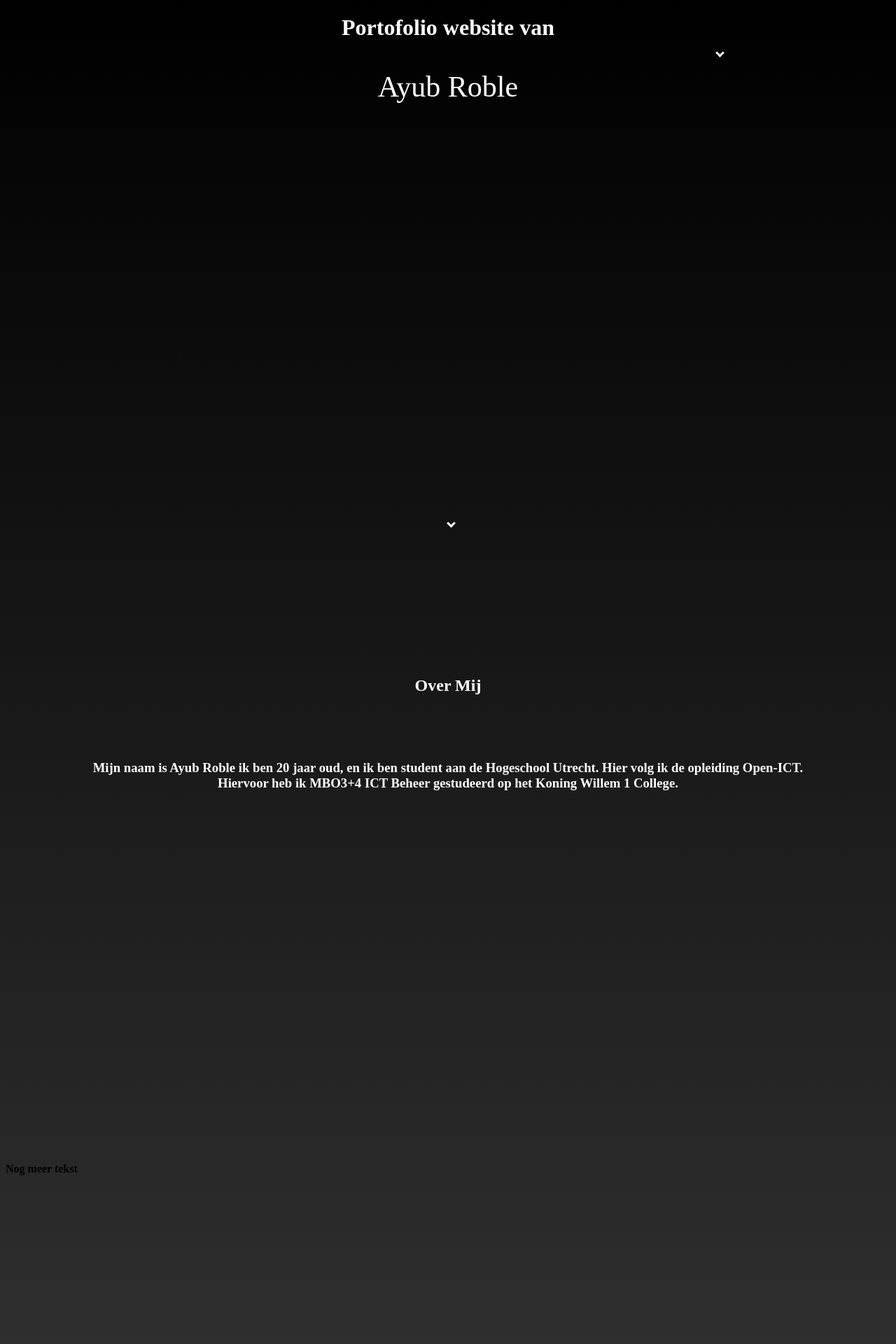
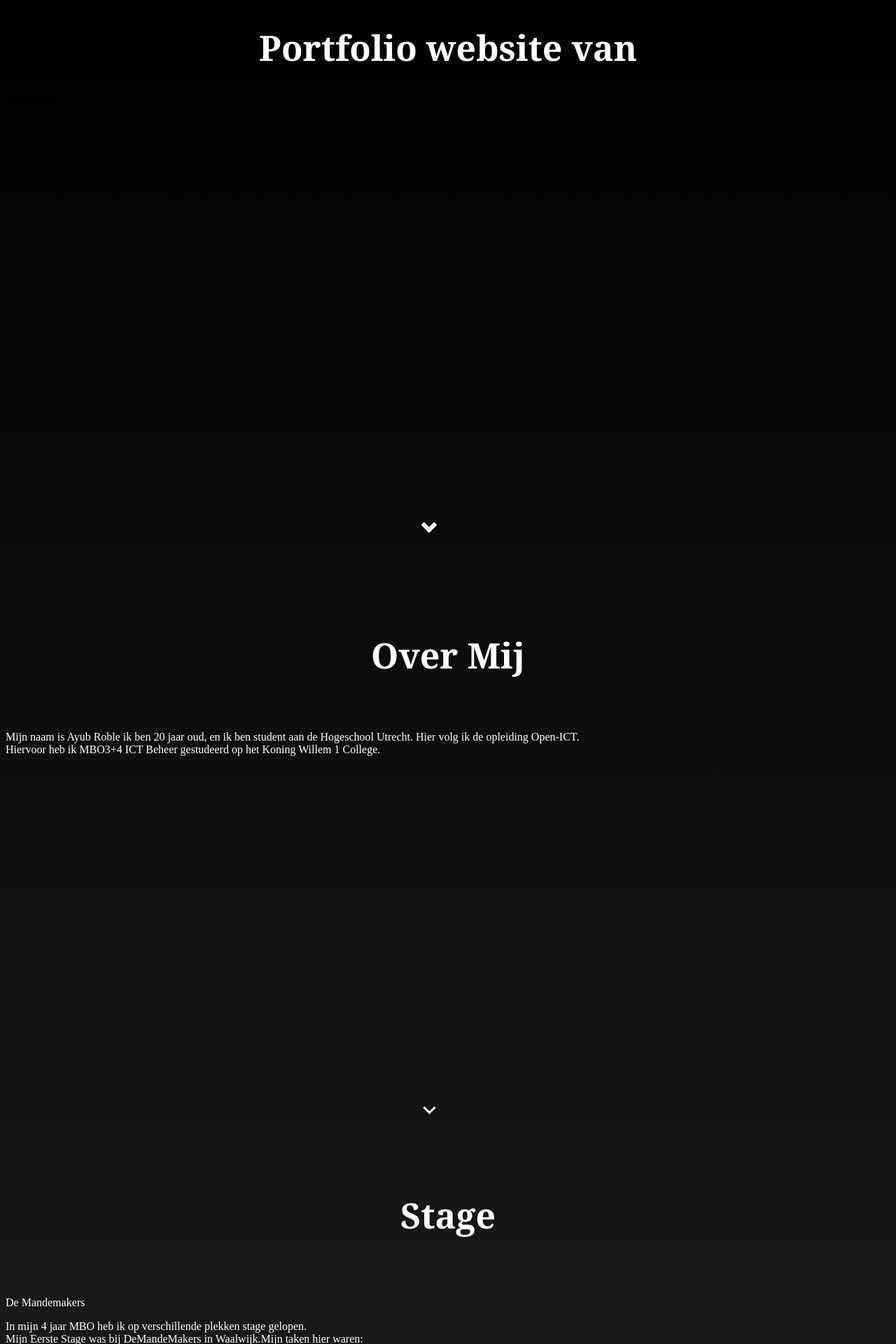
Before and after one commit to AyubRoble/portofolio-website, a PHP site: the page made by portofolio website/portofolio.html in a window 1280 px wide. Shown: the top 1920 px of the page at 70% size. Run offline with PHP 8.4, Linux system fonts and the light colour scheme.

Commit message:
allesis verabderrs

```diff
--- a/portofolio website/portfolio.css
+++ b/portofolio website/portfolio.css
@@ -1,60 +1,241 @@
 body{
-
-
-       background: linear-gradient(to bottom, black, rgb(59, 59, 59));
+    background: linear-gradient(to bottom, black, rgb(59, 59, 59));
     background-repeat: no-repeat;
     background-attachment: scroll;
 }
-html{
+
+html {
     scroll-behavior: smooth;
 }
+
 h1{
     color: white;
     text-align: center;
+    font-family: Georgia, 'Times New Roman', Times, serif;
+    font-size: 50px;
 }
+
+p{
+    color: white;
+    text-align: left;
+
+}
+
 h2{
     color: white;
     text-align: center;
-    margin-top: 10%;
+    margin-top: 4%;
     height: 100px;
+    font-family: Georgia, 'Times New Roman', Times, serif;
+    font-size: 50px;
+}
 
-}
 h3{
     color: white;
     text-align: center;
+    margin-top: 4%;
+    height: 100px;
+    font-family: Georgia, 'Times New Roman', Times, serif;
+    font-size: 50px;
+}
+
+h4{
+    color: white;
+    text-align: center;
+    margin-top: 4%;
+    height: 100px;
+    font-family: Georgia, 'Times New Roman', Times, serif;
+    font-size: 50px;
+}
+
+h5{
+    color: white;
+    text-align: center;
+    margin-top: 4%;
+    height: 100px;
+    font-family: Georgia, 'Times New Roman', Times, serif;
+    font-size: 50px;
+
+}
+
+h6{
+    color: white;
+    text-align: center;
+    margin-top: 4%;
+    height: 100px;
+    font-family: Georgia, 'Times New Roman', Times, serif;
+    font-size: 50px;
+}
 
 
+
+a.scroll-btn{
+    display: flex;
+    align-items: center;
+    justify-content: center;
+
+    position: absolute;
+    left: 44%;
+    right: 50%;
+    bottom: 0%;
+
+    margin: auto;
+    padding: 50px;
+
+    height: 0;
 }
-p{
-    color: white;
-    text-align: center;
-    font-family: "Lucida Handwriting";
-    font-size: 42px;
+
+.arrow {
+    border: solid white;
+    padding: 5px;
+    border-width: 0 6px 6px 0;
+    transform: rotate(45deg);
+    -webkit-transform: rotate(45deg);
+
+    left: 50%;
+    right: 50%;
+}
+
+.arrow2 {
+    border: solid white;
+    padding: 5px;
+    border-width: 0 3px 3px 0;
+    transform: rotate(45deg);
+    -webkit-transform: rotate(45deg);
+
+    left: 50%;
+    right: 50%;
+}
+
+a.scroll-btn-2{
+    display: flex;
+    align-items: center;
+    justify-content: center;
+
+    position: absolute;
+    left: 44%;
+    right: 50%;
+    bottom: -104%;
+
+    margin: auto;
+    padding: 50px;
+
+    height: 0;
+}
+
+.arrow3 {
+    border: solid white;
+    padding: 5px;
+    border-width: 0 3px 3px 0;
+    transform: rotate(45deg);
+    -webkit-transform: rotate(45deg);
+
+    left: 50%;
+    right: 50%;
+}
+
+a.scroll-btn-3{
+    display: flex;
+    align-items: center;
+    justify-content: center;
+
+    position: absolute;
+    left: 44%;
+    right: 50%;
+    bottom: -204%;
+
+    margin: auto;
+    padding: 50px;
+
+    height: 0;
+}
+
+.arrow4 {
+    border: solid white;
+    padding: 5px;
+    border-width: 0 3px 3px 0;
+    transform: rotate(45deg);
+    -webkit-transform: rotate(45deg);
+
+    left: 50%;
+    right: 50%;
+}
+
+a.scroll-btn-4{
+    display: flex;
+    align-items: center;
+    justify-content: center;
+
+    position: absolute;
+    left: 44%;
+    right: 50%;
+    bottom: -363vh;
+
+    margin: auto;
+    padding: 50px;
+
+    height: 0;
+}
+
+.container{
+    padding: 2rem;
+    position: relative;
+
+    bottom: 500px;
+}
+
+.slider-wrapper{
+    position: relative;
+    max-width: 30rem;
+
+    margin: auto;
+    left: auto;
+    right: auto;
+}
+
+.slider{
+    display: flex;
+    aspect-ratio: 4/3 ;
+
+    overflow-x: auto;
+    scroll-snap-type: x mandatory;
+    scroll-behavior: smooth;
+    box-shadow: 1.5rem 3rem --0.75rem hsla(0, 0%, 0.25);
+    border-radius: 0.25rem;
 
 }
-a.scroll-btn{
-    border: solid white;
-    border-width: 0 3px 3px 0;
-    display: inline-block;
-    padding: 3px;
-    transform: rotate(45deg);
-    -webkit-transform: rotate(45deg);
+
+.slider img{
+    flex: 1 0 100%;
+    scroll-snap-align: start;
+    object-fit: cover;
+}
+.slider-nav{
+    display: flex;
+    column-gap: 1rem;
+
     position: absolute;
+    bottom: 1.25rem;
     left: 50%;
-    right: 50%;
-    bottom: 6%;
-    margin: auto;
+
+    transform: translateX(-50%);
+    z-index: 1;
 }
-a.scroll-btn-2{
-    border: solid white;
-    border-width: 0 3px 3px 0;
-    display: inline-block;
-    padding: 3px;
-    transform: rotate(45deg);
-    -webkit-transform: rotate(45deg);
-    position: absolute;
-    left: 80%;
-    right: 20%;
-    bottom: 90vh;
-    margin: auto;
+
+.slider-nav a {
+    width: 0.5rem;
+    height: 0.5rem;
+
+    border-radius: 50%;
+    background-color: yellow;
+    opacity: 0.75;
+    transition: opacity ease 250ms;
 }
+
+.slider a :hover{
+    opacity: 1;
+}
+.slider ::-webkit-scrollbar {
+
+    display: none;
+  }
--- a/portofolio website/portofolio.html
+++ b/portofolio website/portofolio.html
@@ -8,24 +8,66 @@
 </head>
 <body>
     <div style="height: 100vh;">
-        <h1 class="titel" >Portofolio website van</h1>
-        <p>Ayub Roble </p>
-        <a id="scroll-btn" class="scroll-btn"  href="#section-2"></a>
-        <a id="scroll-btn-2"class="scroll-btn-2" href="#section-3"></a>
+        <h1 class="titel" >Portfolio website van</h1>
+        <p1>Ayub Roble </p1>
+        <a id="scroll-btn" class="scroll-btn"  href="#section-2"><div class="arrow"></div></a>
+        <a id="scroll-btn-2"class="scroll-btn-2" href="#section-3"><div class="arrow2"></div></a>
+        <a id="scroll-btn-3"class="scroll-btn-3" href="#section-4"><div class="arrow3"></div></a>
+        <a id="scroll-btn-4"class="scroll-btn-4" href="#section-5"><div class="arrow4"></div></a>
     </div>
-
     <section id="section-2"  style="height: 100vh;">
         <br>
         <h2 >Over Mij</h2>
-        <h3>Mijn naam is Ayub Roble ik ben 20 jaar oud, en ik ben student aan de Hogeschool Utrecht.
+        <p>Mijn naam is Ayub Roble ik ben 20 jaar oud, en ik ben student aan de Hogeschool Utrecht.
             Hier volg ik de opleiding Open-ICT.
             <br>
              Hiervoor heb ik MBO3+4 ICT Beheer gestudeerd op het Koning Willem 1 College.
-        </h3>
+        </p>
     </section>
+    <div>
     <section id="section-3" style="height: 100vh;">
     <br>
-    <h4> Nog meer tekst</h4>
-</section>
+    <h3> Stage</h3>
+    <p> De Mandemakers</p>
+    <p>In mijn 4 jaar MBO heb ik op verschillende plekken stage gelopen.
+        <br>
+        Mijn Eerste Stage was bij DeMandeMakers in Waalwijk.Mijn taken hier waren:
+        <br>
+        Gebruikers helpen met Diverse IT vragen
+        <br>
+        Servers en switches beheren en onderhouden
+        <br>
+        Werkplekken klaar maken en onderhouden
+        <br>
+    </p>
+    <p> OMO Scholengroep de langstraat</p>
+    <br>
+    <p> tekst</p>
+    <p> Holmatro</p>
+    <br>
+    <p> Tekst</p>
+    </section>
+    </div>
+    <section class="container">
+        <div class="slider-wrapper">
+            <div class="slider">
+                <img id="slide-1" src="https://images.unsplash.com/photo-1695007439803-043bf646f197?ixlib=rb-4.0.3&ixid=M3wxMjA3fDB8MHxwaG90by1wYWdlfHx8fGVufDB8fHx8fA%3D%3D&auto=format&fit=crop&w=2070&q=80" alt="foto van mandemakers hoofdgebouw"/>
+                <img id="slide-2" src="https://images.unsplash.com/photo-1695069081587-8eab96a7a5aa?ixlib=rb-4.0.3&ixid=M3wxMjA3fDB8MHxwaG90by1wYWdlfHx8fGVufDB8fHx8fA%3D%3D&auto=format&fit=crop&w=2087&q=80" alt="helpdesk"/>
+            </div>
+            <div class="slider-nav">
+                <a href="#slide-1"></a>
+                <a href="#slide-2"></a>
+        </div>
+    </section>
+    <Section id="section-4" style="height: 100vh;">
+<h4> Diploma's</h4>
+<br>
+<p>jajajajaja</p>
+    </Section>
+    <Section id="section-5" style="height: 100vh;">
+        <h5> Contact</h5>
+        <br>
+        <p>jajajajaja</p>
+            </Section>
 </body>
 </html>
```
Also changed, not shown: images/gebouw.jpeg (added), images/helpdesk.jpeg (added).
